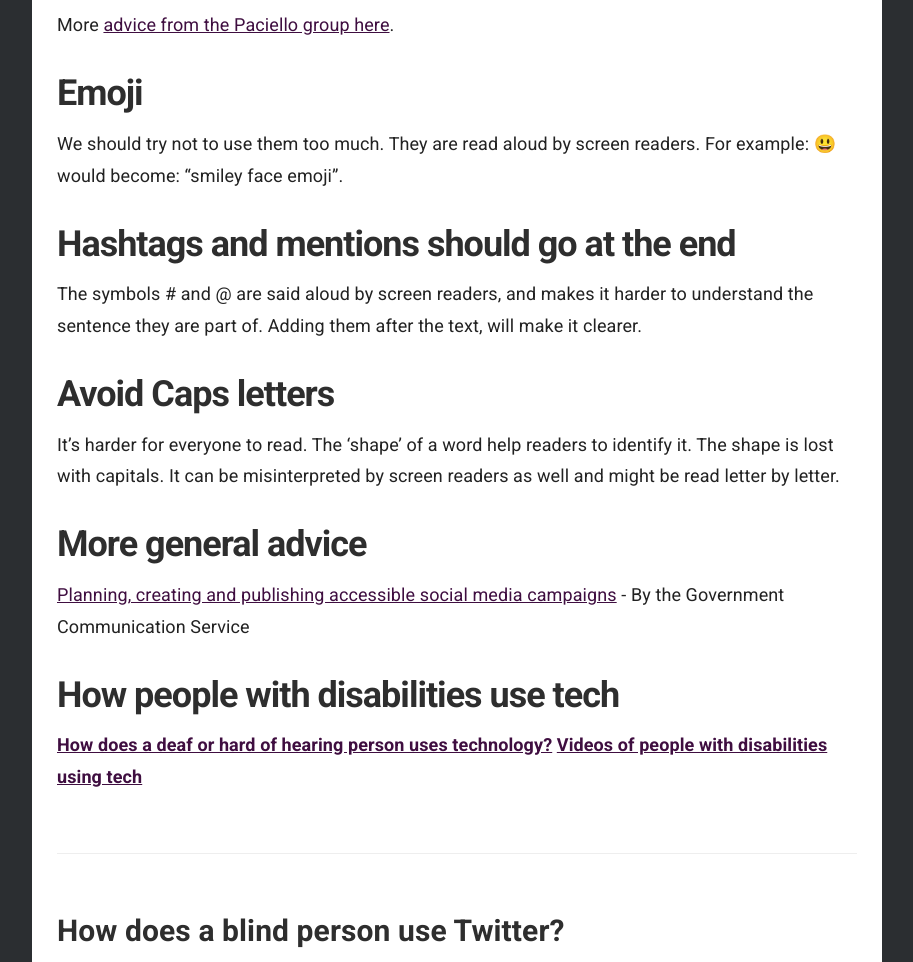
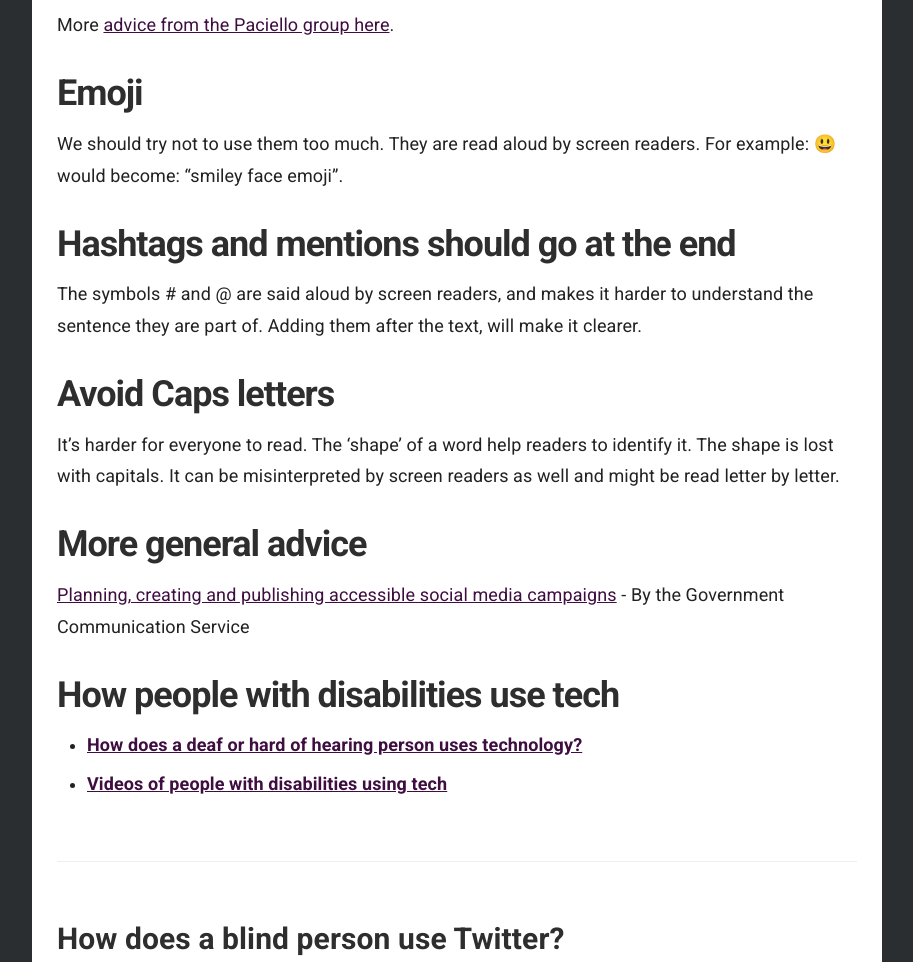
Before and after one commit to numbat70/inclusion2021, a Jekyll site: the page built from _docs/accessibility/social-media.md, in a window 1280 px wide. Shown: the part 1451-2413 px from the top of the page, without its empty margins (333-1246 px from the left). Built offline with Jekyll 4.4.1, drawn with Linux system fonts in a browser that asks for light colours; grey boxes are pictures that could not be loaded.

Commit message:
SK - add bullet points

```diff
--- a/_docs/accessibility/social-media.md
+++ b/_docs/accessibility/social-media.md
@@ -47,8 +47,8 @@ It’s harder for everyone to read. The ‘shape’ of a word help readers to id
 
 ## How people with disabilities use tech
 
-**[How does a deaf or hard of hearing person uses technology?](https://www.levelaccess.com/understanding-assistive-technology-how-does-a-deaf-or-hard-of-hearing-person-use-technology/)**
-**[Videos of people with disabilities using tech](https://axesslab.com/tech-youtubers/)**
+- **[How does a deaf or hard of hearing person uses technology?](https://www.levelaccess.com/understanding-assistive-technology-how-does-a-deaf-or-hard-of-hearing-person-use-technology/)**
+- **[Videos of people with disabilities using tech](https://axesslab.com/tech-youtubers/)**
 
 ### How does a blind person use Twitter?
 <iframe title="Using Twitter with a Screen Reader and VoiceOver" width="560" height="322" src="https://www.youtube.com/embed/DgLLti7pCZ0" frameborder="0" allow="accelerometer; autoplay; encrypted-media; gyroscope; picture-in-picture" allowfullscreen></iframe>
```
